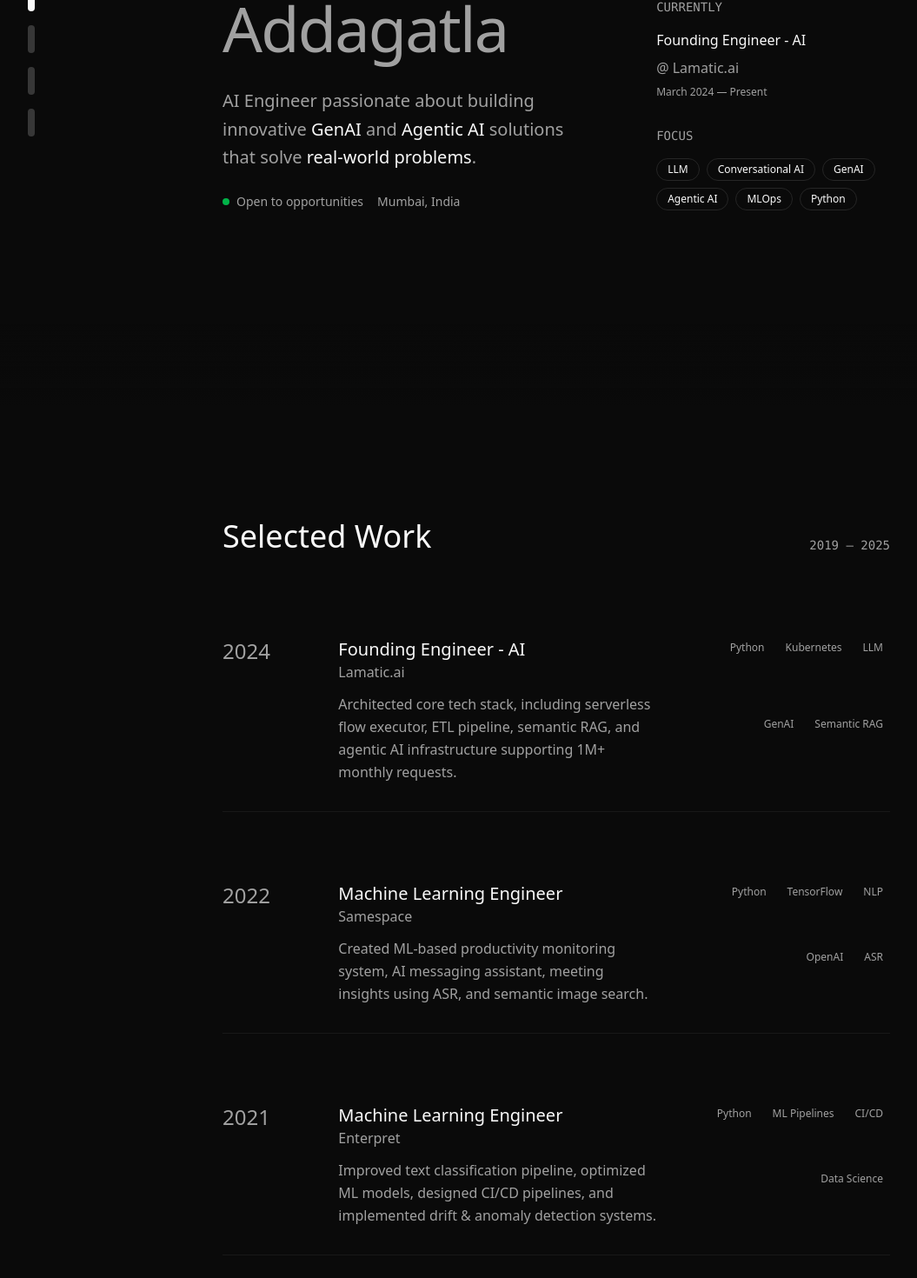
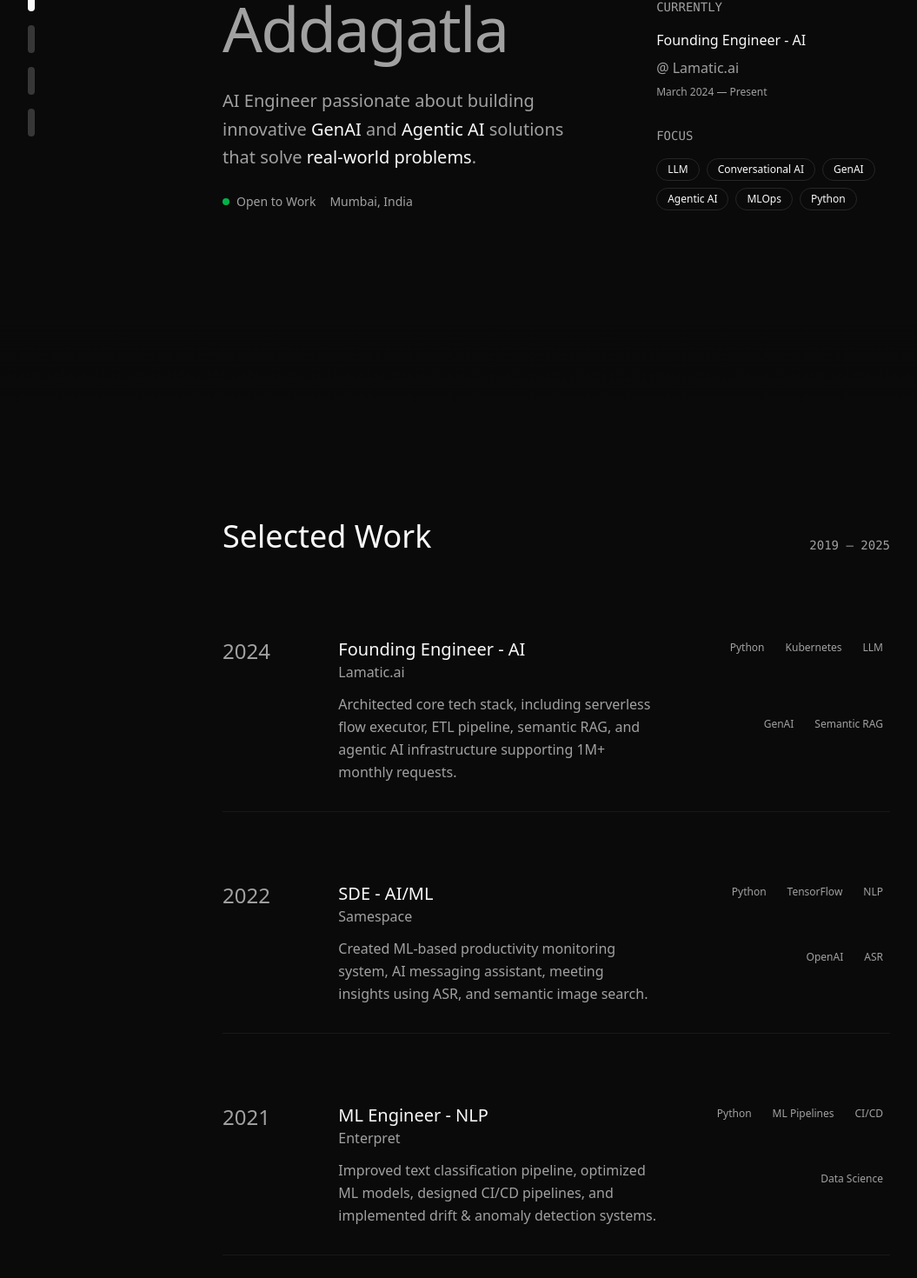
Before and after one commit to arun2728/portfolio, a Next.js app: page / in a window 1280 px wide. Shown: the part 331-1801 px from the top of the page at 87% size, without its empty margins (0-1055 px from the left). Built offline with nearby package versions, Linux system fonts and the light colour scheme.

Commit message:
Update job titles and enhance company link in homepage

```diff
--- a/app/page.tsx
+++ b/app/page.tsx
@@ -81,7 +81,7 @@ export default function Home() {
                 <div className="flex flex-col sm:flex-row sm:items-center gap-3 sm:gap-4 text-sm text-muted-foreground">
                   <div className="flex items-center gap-2">
                     <div className="w-2 h-2 bg-green-500 rounded-full animate-pulse"></div>
-                    Open to opportunities
+                    Open to Work
                   </div>
                   <div>Mumbai, India</div>
                 </div>
@@ -93,7 +93,7 @@ export default function Home() {
                 <div className="text-sm text-muted-foreground font-mono">CURRENTLY</div>
                 <div className="space-y-2">
                   <div className="text-foreground">Founding Engineer - AI</div>
-                  <div className="text-muted-foreground">@ Lamatic.ai</div>
+                  <div className="text-muted-foreground cursor-pointer"><a href="https://lamatic.ai" target="_blank" rel="noopener noreferrer">@ Lamatic.ai</a></div>
                   <div className="text-xs text-muted-foreground">March 2024 — Present</div>
                 </div>
               </div>
@@ -137,14 +137,14 @@ export default function Home() {
                 },
                 {
                   year: "2022",
-                  role: "Machine Learning Engineer",
+                  role: "SDE - AI/ML",
                   company: "Samespace",
                   description: "Created ML-based productivity monitoring system, AI messaging assistant, meeting insights using ASR, and semantic image search.",
                   tech: ["Python", "TensorFlow", "NLP", "OpenAI", "ASR"],
                 },
                 {
                   year: "2021",
-                  role: "Machine Learning Engineer",
+                  role: "ML Engineer - NLP",
                   company: "Enterpret",
                   description: "Improved text classification pipeline, optimized ML models, designed CI/CD pipelines, and implemented drift & anomaly detection systems.",
                   tech: ["Python", "ML Pipelines", "CI/CD", "Data Science"],
```
